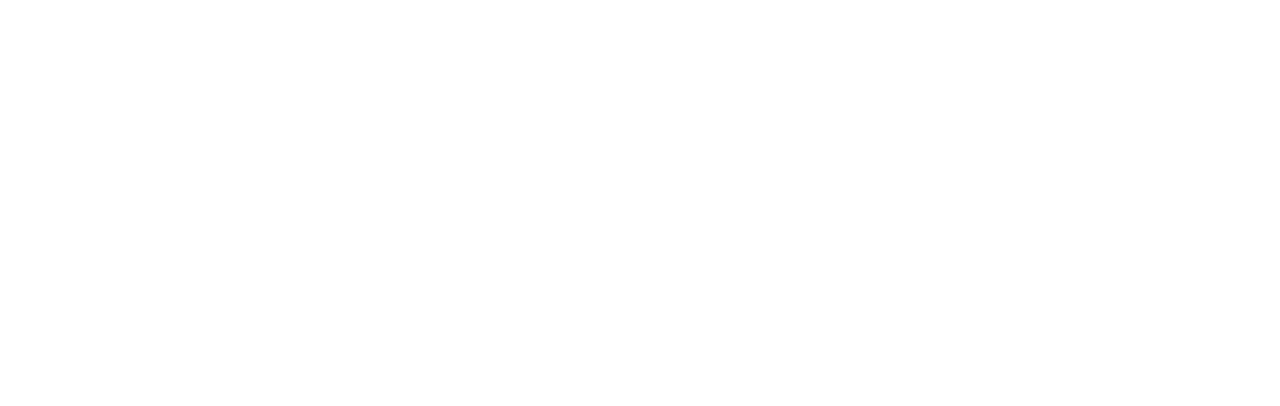
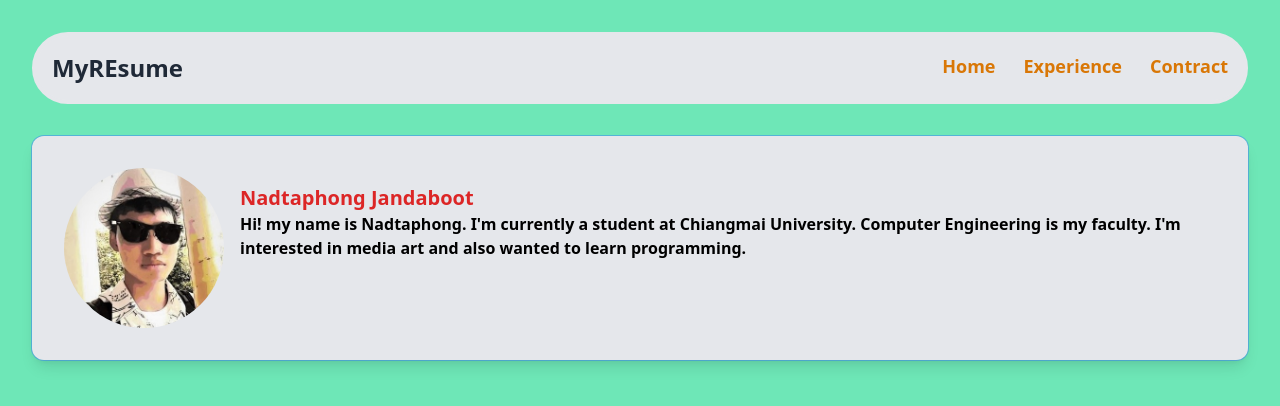
Before and after one commit to cpe-cmu-261207/lab-01-BottlesMan, a plain HTML site: page index.html in a window 1280 px wide. Drawn offline with nearby package versions, Linux system fonts and the light colour scheme.

Commit message:
nav-bar and text box01

```diff
--- a/index.html
+++ b/index.html
@@ -1,13 +1,40 @@
 <!DOCTYPE html>
 <html lang="en">
+
 <head>
   <meta charset="UTF-8">
   <meta http-equiv="X-UA-Compatible" content="IE=edge">
   <meta name="viewport" content="width=device-width, initial-scale=1.0">
-  <title>Profile Website</title>
+  <title>My Resume</title>
   <link href="https://unpkg.com/tailwindcss@^2/dist/tailwind.min.css" rel="stylesheet">
 </head>
-<body>
 
+<body class="bg-green-300 bg-fixed m-8">
+  <div class="space-y-8">
+    <!--nav bar-->
+    <div class="bg-gray-200 border-4 rounded-full p-4 mb-4">
+      <div class="bg-gray-200 flex justify-between">
+        <p class="text-gray-800 font-semibold text-2xl">MyREsume</p>
+        <div class="flex space-x-7">
+          <a class="text-yellow-600 font-semibold text-lg" href="index.html">Home</a>
+          <a class="text-yellow-600 font-semibold text-lg">Experience</a>
+          <a class="text-yellow-600 font-semibold text-lg">Contract</a>
+        </div>
+      </div>
+    </div>
+    <!--text box-->
+    <div class="bg-gray-200 p-4 shadow-lg rounded-xl ring-1 ring-grey-500">
+      <div class="flex p-4">
+        <img class="w-40 h-40 rounded-full" src="profile.jpg">
+        <div class="p-4">
+          <p class="font-semibold text-red-600 text-xl">Nadtaphong Jandaboot</p>
+          <p class="font-semibold text-gray"> Hi! my name is Nadtaphong. I'm currently a student at Chiangmai
+            University. Computer Engineering is my faculty. I'm interested in media art and also wanted to learn programming. </p>
+        </div>
+      </div>
+
+    </div>
+  </div>
 </body>
+
 </html>
```
Also changed, not shown: profile.jpg (added).
